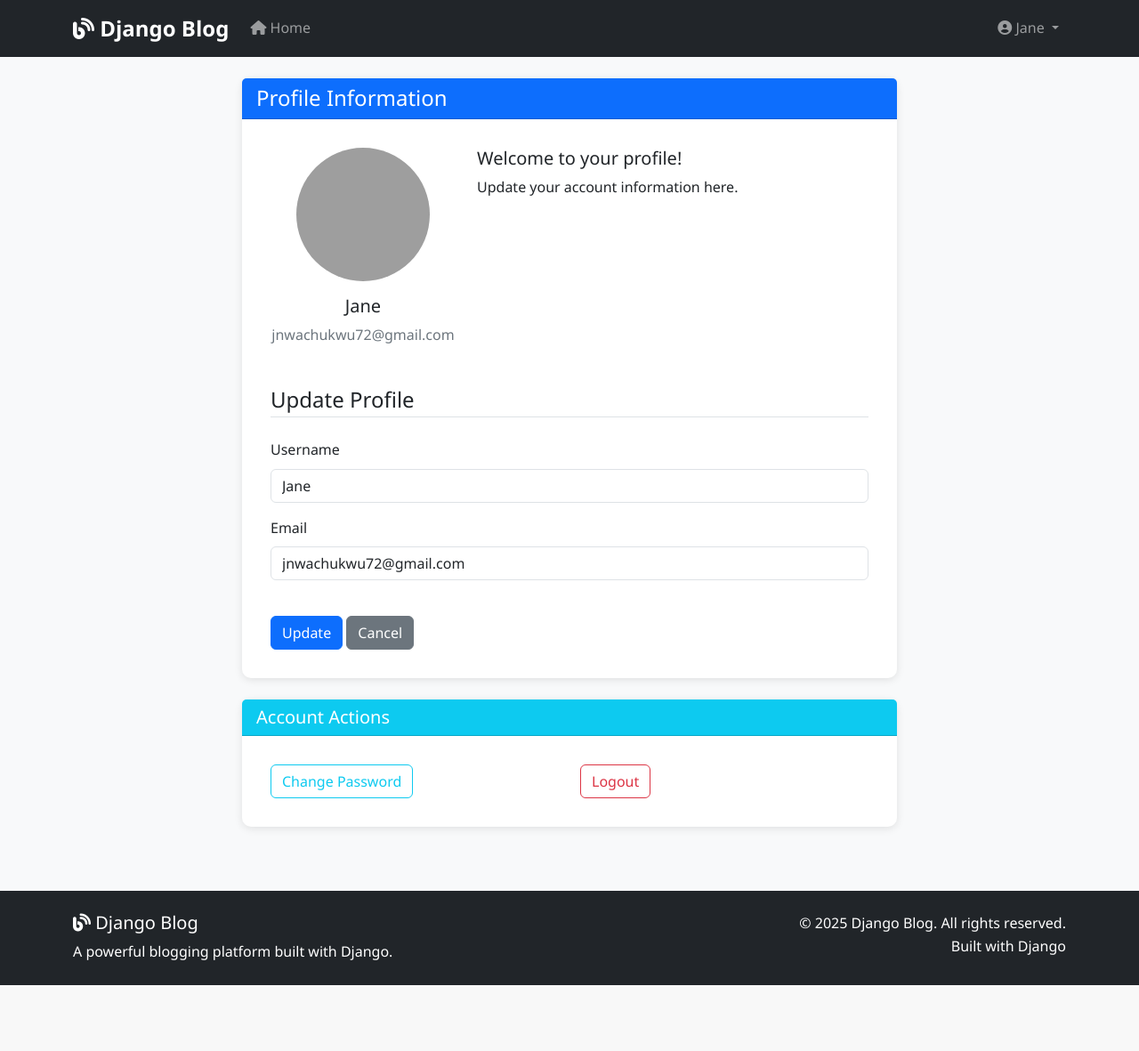
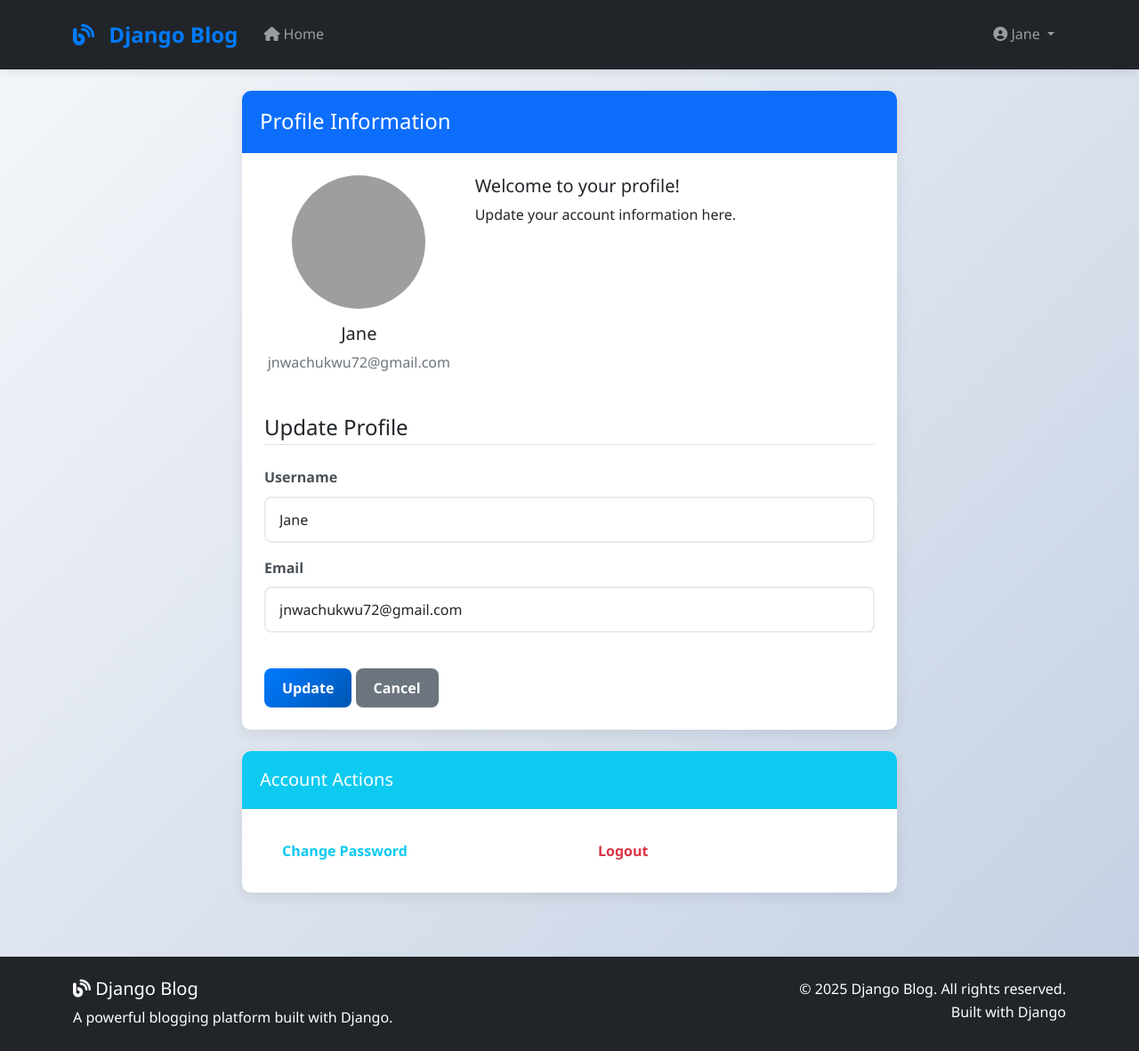
Before and after one commit to Jane-del-art/Alx_DjangoLearnLab, a Django app: page /profile/ in a window 1280 px wide. Shown: the whole page at 89% size. Before the commit the page ends 1107 px from the top, so only its background shows below. Run offline with Django 5.2, Linux system fonts and the light colour scheme; a user stored in the database is signed in; grey boxes are pictures that could not be loaded.

Commit message:
Update style.css

```diff
--- a/django_blog/static/css/style.css
+++ b/django_blog/static/css/style.css
@@ -1,4 +1,202 @@
-/* static/css/style.css */
+/* static/css/style.css - Main styles for the blog */
+
+/* Base Styles */
+:root {
+    --primary-color: #007bff;
+    --secondary-color: #6c757d;
+    --success-color: #28a745;
+    --danger-color: #dc3545;
+    --warning-color: #ffc107;
+    --info-color: #17a2b8;
+    --light-color: #f8f9fa;
+    --dark-color: #343a40;
+}
+
+body {
+    font-family: 'Segoe UI', Tahoma, Geneva, Verdana, sans-serif;
+    line-height: 1.6;
+    background: linear-gradient(135deg, #f5f7fa 0%, #c3cfe2 100%);
+    min-height: 100vh;
+}
+
+/* Navigation */
+.navbar {
+    box-shadow: 0 2px 10px rgba(0, 0, 0, 0.1);
+    padding: 15px 0;
+}
+
+.navbar-brand {
+    font-weight: 700;
+    font-size: 1.5rem;
+    color: var(--primary-color) !important;
+}
+
+.navbar-brand i {
+    margin-right: 10px;
+}
+
+.nav-link {
+    font-weight: 500;
+    margin: 0 5px;
+    border-radius: 5px;
+    transition: all 0.3s;
+}
+
+.nav-link:hover {
+    background-color: rgba(255, 255, 255, 0.1);
+    transform: translateY(-2px);
+}
+
+/* Main Content */
+main {
+    min-height: calc(100vh - 200px);
+}
+
+/* Cards */
+.card {
+    border: none;
+    border-radius: 10px;
+    box-shadow: 0 5px 15px rgba(0, 0, 0, 0.08);
+    transition: all 0.3s;
+    overflow: hidden;
+}
+
+.card:hover {
+    transform: translateY(-5px);
+    box-shadow: 0 10px 25px rgba(0, 0, 0, 0.15);
+}
+
+.card-header {
+    border-bottom: 1px solid rgba(0, 0, 0, 0.05);
+    padding: 20px;
+}
+
+.card-body {
+    padding: 25px;
+}
+
+/* Buttons */
+.btn {
+    border-radius: 8px;
+    padding: 10px 20px;
+    font-weight: 600;
+    transition: all 0.3s;
+    border: none;
+}
+
+.btn:hover {
+    transform: translateY(-2px);
+    box-shadow: 0 5px 15px rgba(0, 0, 0, 0.1);
+}
+
+.btn-primary {
+    background: linear-gradient(135deg, var(--primary-color) 0%, #0056b3 100%);
+}
+
+.btn-success {
+    background: linear-gradient(135deg, var(--success-color) 0%, #1e7e34 100%);
+}
+
+.btn-danger {
+    background: linear-gradient(135deg, var(--danger-color) 0%, #bd2130 100%);
+}
+
+.btn-warning {
+    background: linear-gradient(135deg, var(--warning-color) 0%, #d39e00 100%);
+}
+
+/* Alerts */
+.alert {
+    border: none;
+    border-radius: 10px;
+    padding: 15px 20px;
+    box-shadow: 0 3px 10px rgba(0, 0, 0, 0.1);
+}
+
+.alert-success {
+    background: linear-gradient(135deg, var(--success-color) 0%, #1e7e34 100%);
+    color: white;
+}
+
+.alert-danger {
+    background: linear-gradient(135deg, var(--danger-color) 0%, #bd2130 100%);
+    color: white;
+}
+
+.alert-warning {
+    background: linear-gradient(135deg, var(--warning-color) 0%, #d39e00 100%);
+    color: white;
+}
+
+.alert-info {
+    background: linear-gradient(135deg, var(--info-color) 0%, #117a8b 100%);
+    color: white;
+}
+
+/* Forms */
+.form-control {
+    border: 2px solid #e9ecef;
+    border-radius: 8px;
+    padding: 12px 15px;
+    transition: all 0.3s;
+}
+
+.form-control:focus {
+    border-color: var(--primary-color);
+    box-shadow: 0 0 0 0.2rem rgba(0, 123, 255, 0.25);
+}
+
+.form-label {
+    font-weight: 600;
+    color: #495057;
+    margin-bottom: 8px;
+}
+
+/* Footer */
+footer {
+    background: var(--dark-color);
+    color: white;
+    margin-top: 50px;
+}
+
+footer p {
+    margin-bottom: 5px;
+}
+
+/* Responsive Design */
+@media (max-width: 768px) {
+    .navbar-brand {
+        font-size: 1.2rem;
+    }
+
+    .card-body {
+        padding: 15px;
+    }
+
+    .btn {
+        padding: 8px 16px;
+    }
+}
+
+/* Animations */
+@keyframes fadeInUp {
+    from {
+        opacity: 0;
+        transform: translateY(30px);
+    }
+    to {
+        opacity: 1;
+        transform: translateY(0);
+    }
+}
+
+.animated {
+    animation: fadeInUp 0.5s ease-out;
+}
+
+
+
+/* static/css/style.css - Main styles */
 body {
     font-family: 'Segoe UI', Tahoma, Geneva, Verdana, sans-serif;
     line-height: 1.6;
@@ -10,50 +208,6 @@ body {
     font-size: 1.5rem;
 }
 
-.jumbotron {
-    background: linear-gradient(135deg, #007bff 0%, #0056b3 100%);
-    color: white;
-    border-radius: 10px;
-    padding: 3rem 2rem;
-    margin-bottom: 2rem;
-}
-
-.card {
-    transition: transform 0.3s ease;
-    border: none;
-    box-shadow: 0 2px 10px rgba(0,0,0,0.1);
-    border-radius: 10px;
-}
-
-.card:hover {
-    transform: translateY(-5px);
-    box-shadow: 0 4px 20px rgba(0,0,0,0.15);
-}
-
-.card-body {
-    padding: 2rem;
-}
-
-.card-title {
-    color: #2c3e50;
-    font-weight: 600;
-    margin-bottom: 1rem;
-}
-
-.card-text {
-    color: #34495e;
-}
-
 .footer {
     margin-top: auto;
 }
-
-@media (max-width: 768px) {
-    .jumbotron {
-        padding: 2rem 1rem;
-    }
-
-    .card {
-        margin-bottom: 1rem;
-    }
-}
```
